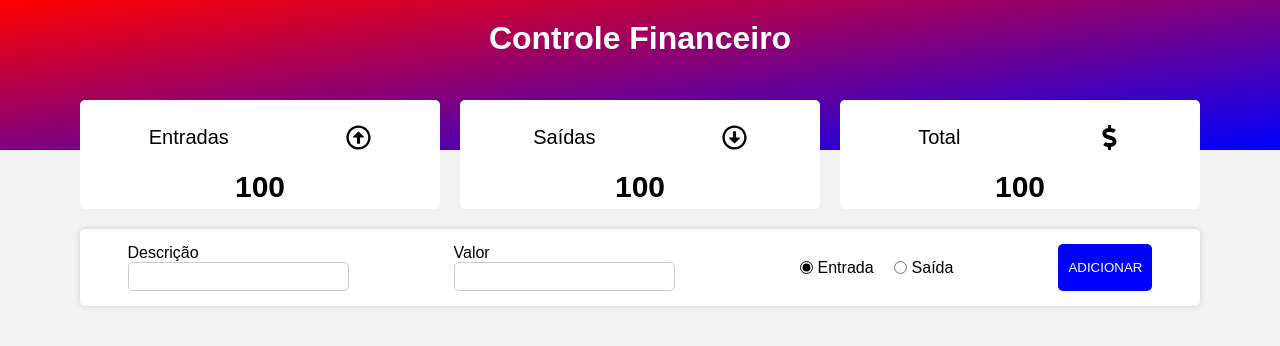
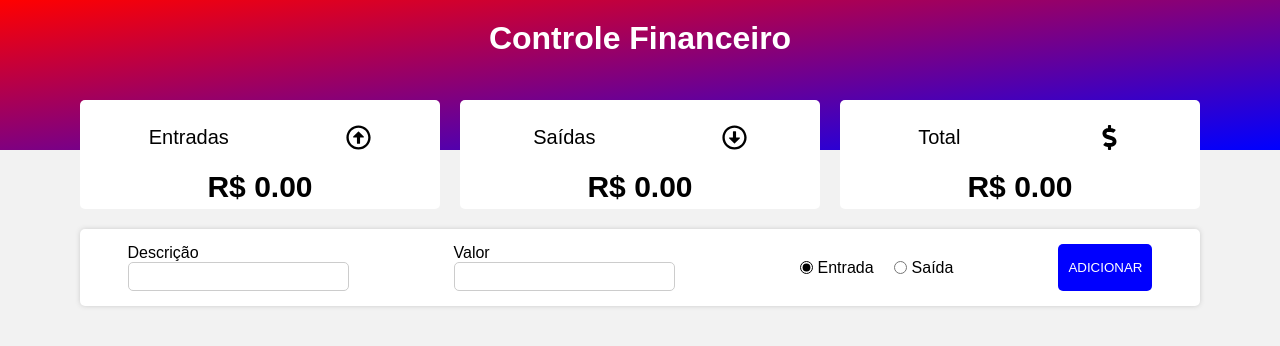
Before and after one commit to JeandeAndradeNeves/REACTJS-Controle-de-Financas, a React (Create React App) app: page / in a window 1280 px wide. Shown: the top 346 px of the page. Built offline with nearby package versions, Linux system fonts and the light colour scheme; a web font is replaced by a local one.

Commit message:
Enviando pro Form a função handleAdd

```diff
--- a/src/App.js
+++ b/src/App.js
@@ -5,7 +5,9 @@
 import Form from "./components/Form";
 
 const App = () => {
+  //Pegando o banco
   const data = localStorage.getItem("transactions");
+  //Confirmando se tem algo dentro do banco e convertendo pra jason
   const [transactionsList, setTransactionsList] = useState(
     data ? JSON.parse(data) : []
   );
@@ -14,23 +16,39 @@
   const [total, setTotal] = useState(0);
 
   useEffect(() => {
-    //pegando a saida
+    //Pegando a saida
     const amountExpense = transactionsList
       .filter((item) => item.expense)
       .map((transaction) => Number(transaction.amount));
-    //pegando a entrada
+    //Pegando a entrada
     const amountIncome = transactionsList
       .filter((item) => !item.expense)
       .map((transaction) => Number(transaction.amount));
+    //Somando as saidas e entradas
+    const expense = amountExpense.reduce((acc, cur) => acc + cur, 0).toFixed(2);
+    const income = amountIncome.reduce((acc, cur) => acc + cur, 0).toFixed(2);
+    //Arredondando os valores de entrada e saida
+    const total = Math.abs(income - expense).toFixed(2);
+
+      setIncome(`R$ ${income}`);
+      setExpense(`R$ ${expense}`);
+      setTotal(`${Number(income) < Number(expense) ? "-" : ""}R$ ${total}`);
 
 }, [transactionsList]);
 
+const handleAdd = (transaction) => {
+  const newArrayTransactions = [...transactionsList, transaction];
+
+  setTransactionsList(newArrayTransactions);
+
+  localStorage.setItem("transactions", JSON.stringify(newArrayTransactions));
+};
 
   return (
     <>
        <Header/>
-       <Resume/>
-       <Form/>
+       <Resume income={income} expense={expense} total={total} />
+       <Form handleAdd={handleAdd}/>
        <Globalstyle/>
     </>
   );
--- a/src/components/Form/index.js
+++ b/src/components/Form/index.js
@@ -1,11 +1,13 @@
 import React, { useState } from "react";
 import * as C from "./styles";
 
-const Form = () => {
+const Form = ({handleAdd}) => {
   const [desc, setDesc] = useState("");
   const [amount, setAmount] = useState("");
   const [isExpense, setExpense] = useState(false);
-
+  //Criando um id aleatório
+  const generateID = () => Math.round(Math.random() * 1000);
+  //Faz uma validação
   const handleSave = () => {
     if (!desc || !amount) {
       alert("Informe a descrição e o valor!");
@@ -14,7 +16,21 @@
       alert("O valor tem que ser positivo!");
       return;
   }
+
+  const transaction = {
+    id: generateID(),
+    desc: desc,
+    amount: amount,
+    expense: isExpense,
+  };
+
+  handleAdd(transaction);
+
+  setDesc("");
+  setAmount("");
+
 };
+
   return (
     <>
       <C.Container>
--- a/src/components/Resume/index.js
+++ b/src/components/Resume/index.js
@@ -6,13 +6,14 @@
   FaRegArrowAltCircleDown,
   FaDollarSign,
 } from "react-icons/fa";
+import { Total } from "../ResumeItem/styles";
 
-const Resume = () => {
+const Resume = ({ income, expense, total }) => {
   return (
   <C.Container>
-    <ResumeItem title="Entradas" Icon={FaRegArrowAltCircleUp} value={100}/>
-    <ResumeItem title="Saídas" Icon={FaRegArrowAltCircleDown} value={100}/>
-    <ResumeItem title="Total" Icon={FaDollarSign} value={100}/>
+    <ResumeItem title="Entradas" Icon={FaRegArrowAltCircleUp} value={income}/>
+    <ResumeItem title="Saídas" Icon={FaRegArrowAltCircleDown} value={expense}/>
+    <ResumeItem title="Total" Icon={FaDollarSign} value={total}/>
   </C.Container>
   )
 };
```
